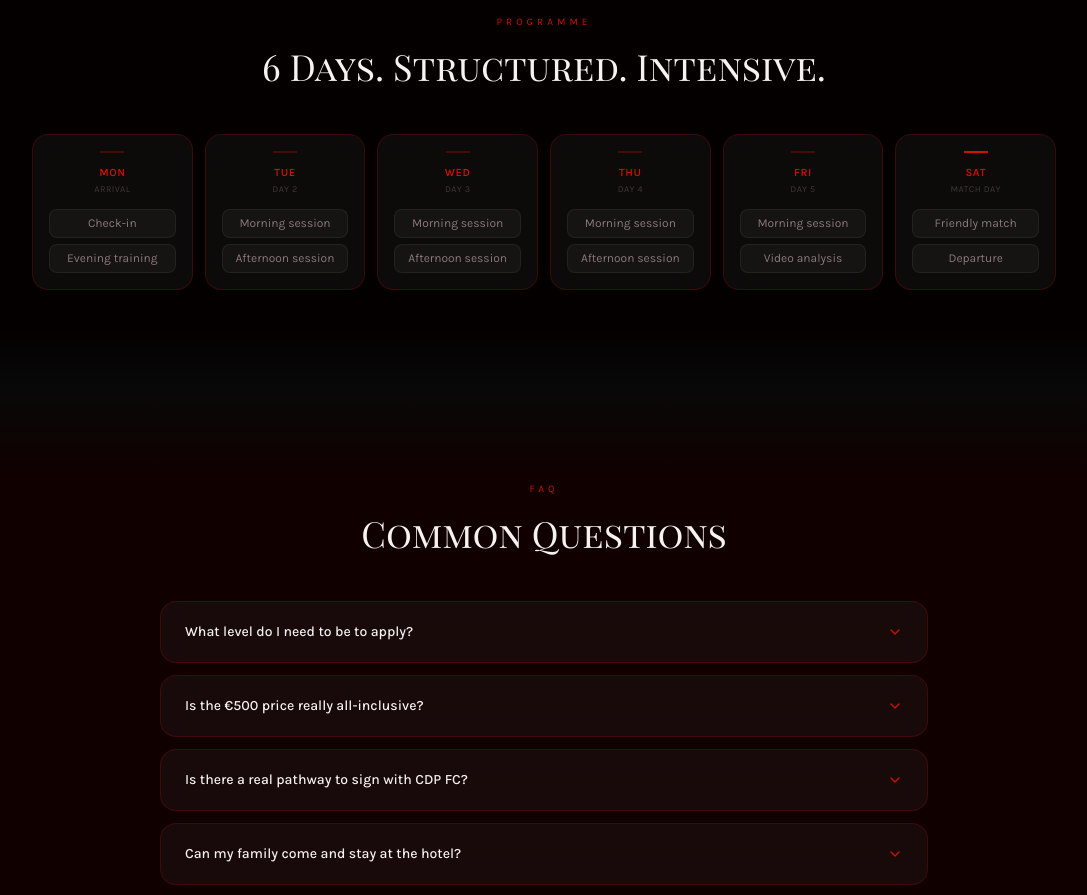
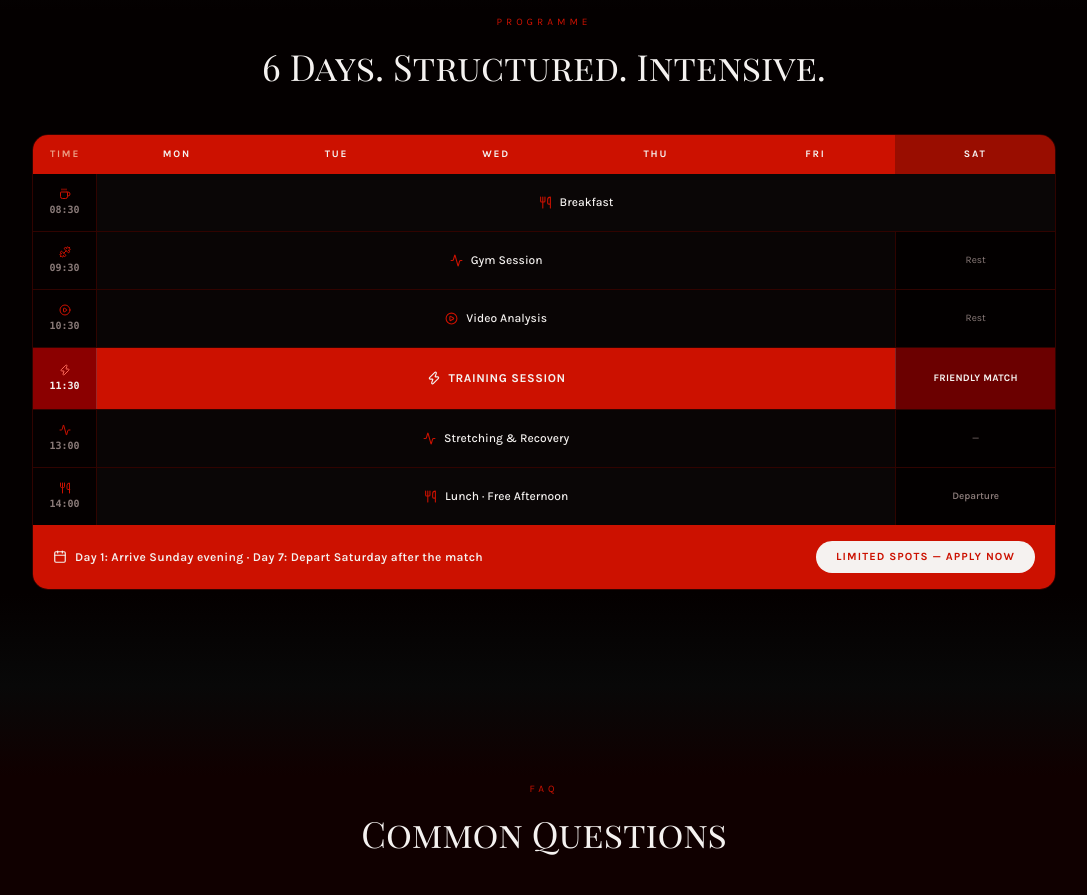
Before and after one commit to cdpfutbolclub-sketch/hotel-garden, a Next.js app: page /draft-week in a window 1280 px wide. Shown: the part 5300-6195 px from the top of the page, without its empty margins (96-1183 px from the left). Built offline with nearby package versions, Linux system fonts and the light colour scheme; no server answers.

Commit message:
Replace schedule day-cards with visual timetable grid

```diff
--- a/app/draft-week/page.tsx
+++ b/app/draft-week/page.tsx
@@ -5,6 +5,7 @@ import { motion, AnimatePresence } from "framer-motion";
 import {
   Check, CheckCircle, Calendar, ChevronDown,
   Phone, ArrowRight, Users, Shield, Mountain, MessageCircle, Star,
+  Utensils, Dumbbell, PlayCircle, Zap, Activity, Coffee,
 } from "lucide-react";
 
 // ── Color tokens (used throughout as inline styles) ───────────────────────────
@@ -870,52 +871,202 @@ export default function DraftWeekPage() {
             </h2>
           </motion.div>
 
-          <div className="grid grid-cols-2 sm:grid-cols-3 lg:grid-cols-6 gap-3">
-            {schedule.map((day, i) => (
-              <motion.div
-                key={day.day}
-                initial={{ opacity: 0, y: 16 }}
-                whileInView={{ opacity: 1, y: 0 }}
-                viewport={{ once: true }}
-                transition={{ delay: i * 0.07 }}
-                className="rounded-2xl p-4 text-center backdrop-blur-[14px] transition-all duration-300"
-                style={{
-                  background: C.cardBg,
-                  border: `1px solid ${C.redBorder}`,
-                }}
+          {/* Visual Schedule Table */}
+          <motion.div
+            initial={{ opacity: 0, y: 20 }}
+            whileInView={{ opacity: 1, y: 0 }}
+            viewport={{ once: true }}
+            transition={{ duration: 0.5 }}
+            className="overflow-x-auto rounded-2xl"
+            style={{ border: `1px solid ${C.redBorder}` }}
+          >
+            <div style={{ minWidth: 560 }}>
+              {/* Header Row */}
+              <div
+                className="grid text-[10px] font-bold tracking-[0.18em] uppercase"
+                style={{ gridTemplateColumns: "64px repeat(5,1fr) 1fr", background: C.red }}
               >
-                {/* Red top accent */}
+                <div className="px-3 py-3 flex items-center justify-center opacity-70">TIME</div>
+                {["MON","TUE","WED","THU","FRI"].map(d => (
+                  <div key={d} className="px-2 py-3 flex items-center justify-center" style={{ color: C.white }}>
+                    {d}
+                  </div>
+                ))}
                 <div
-                  className="w-6 h-0.5 mx-auto mb-3"
-                  style={{ background: day.label === "Match Day" ? C.red : "rgba(204,17,0,0.3)" }}
-                />
-                <p
-                  className="text-[11px] font-semibold tracking-wider uppercase mb-0.5"
-                  style={{ color: C.red }}
+                  className="px-2 py-3 flex items-center justify-center font-extrabold"
+                  style={{ color: C.white, background: "rgba(0,0,0,0.25)" }}
                 >
-                  {day.day}
-                </p>
-                <p className="text-[9px] tracking-wider uppercase mb-3 opacity-40" style={{ color: C.muted }}>
-                  {day.label}
-                </p>
-                <div className="space-y-1.5">
-                  {day.sessions.map((s) => (
-                    <p
-                      key={s}
-                      className="text-xs rounded-lg px-2 py-1.5 leading-tight"
-                      style={{
-                        color: C.muted,
-                        background: "rgba(255,255,255,0.04)",
-                        border: "1px solid rgba(255,255,255,0.06)",
-                      }}
-                    >
-                      {s}
-                    </p>
-                  ))}
+                  SAT
                 </div>
-              </motion.div>
-            ))}
-          </div>
+              </div>
+
+              {/* Row: 08:30 Breakfast */}
+              <div
+                className="grid border-b"
+                style={{ gridTemplateColumns: "64px repeat(5,1fr) 1fr", borderColor: C.redBorder }}
+              >
+                <div className="px-3 py-3.5 flex flex-col items-center justify-center gap-0.5 border-r" style={{ borderColor: C.redBorder }}>
+                  <Coffee size={12} style={{ color: C.red }} />
+                  <span className="text-[10px] font-mono font-semibold" style={{ color: C.muted }}>08:30</span>
+                </div>
+                {/* spans all 5 weekdays + SAT */}
+                <div
+                  className="flex items-center justify-center gap-2 py-3.5"
+                  style={{ gridColumn: "span 6", background: "rgba(255,255,255,0.025)" }}
+                >
+                  <Utensils size={13} style={{ color: C.red }} />
+                  <span className="text-xs font-medium" style={{ color: C.white }}>Breakfast</span>
+                </div>
+              </div>
+
+              {/* Row: 09:30 Gym */}
+              <div
+                className="grid border-b"
+                style={{ gridTemplateColumns: "64px repeat(5,1fr) 1fr", borderColor: C.redBorder }}
+              >
+                <div className="px-3 py-3.5 flex flex-col items-center justify-center gap-0.5 border-r" style={{ borderColor: C.redBorder }}>
+                  <Dumbbell size={12} style={{ color: C.red }} />
+                  <span className="text-[10px] font-mono font-semibold" style={{ color: C.muted }}>09:30</span>
+                </div>
+                <div
+                  className="flex items-center justify-center gap-2 py-3.5"
+                  style={{ gridColumn: "span 5", background: "rgba(255,255,255,0.02)" }}
+                >
+                  <Activity size={13} style={{ color: C.red }} />
+                  <span className="text-xs font-medium" style={{ color: C.white }}>Gym Session</span>
+                </div>
+                <div
+                  className="flex items-center justify-center py-3.5 border-l"
+                  style={{ borderColor: C.redBorder, background: "rgba(0,0,0,0.15)" }}
+                >
+                  <span className="text-[10px]" style={{ color: C.muted }}>Rest</span>
+                </div>
+              </div>
+
+              {/* Row: 10:30 Video Analysis */}
+              <div
+                className="grid border-b"
+                style={{ gridTemplateColumns: "64px repeat(5,1fr) 1fr", borderColor: C.redBorder }}
+              >
+                <div className="px-3 py-3.5 flex flex-col items-center justify-center gap-0.5 border-r" style={{ borderColor: C.redBorder }}>
+                  <PlayCircle size={12} style={{ color: C.red }} />
+                  <span className="text-[10px] font-mono font-semibold" style={{ color: C.muted }}>10:30</span>
+                </div>
+                <div
+                  className="flex items-center justify-center gap-2 py-3.5"
+                  style={{ gridColumn: "span 5", background: "rgba(255,255,255,0.02)" }}
+                >
+                  <PlayCircle size={13} style={{ color: C.red }} />
+                  <span className="text-xs font-medium" style={{ color: C.white }}>Video Analysis</span>
+                </div>
+                <div
+                  className="flex items-center justify-center py-3.5 border-l"
+                  style={{ borderColor: C.redBorder, background: "rgba(0,0,0,0.15)" }}
+                >
+                  <span className="text-[10px]" style={{ color: C.muted }}>Rest</span>
+                </div>
+              </div>
+
+              {/* Row: 11:30 TRAINING SESSION — highlighted red */}
+              <div
+                className="grid border-b"
+                style={{ gridTemplateColumns: "64px repeat(5,1fr) 1fr", borderColor: C.redBorder }}
+              >
+                <div
+                  className="px-3 py-4 flex flex-col items-center justify-center gap-0.5 border-r"
+                  style={{ borderColor: "rgba(255,255,255,0.15)", background: C.redDark }}
+                >
+                  <Zap size={12} style={{ color: "#FF6B5B" }} />
+                  <span className="text-[10px] font-mono font-bold" style={{ color: C.white }}>11:30</span>
+                </div>
+                <div
+                  className="flex items-center justify-center gap-2 py-4"
+                  style={{ gridColumn: "span 5", background: C.red }}
+                >
+                  <Zap size={14} style={{ color: C.white }} />
+                  <span className="text-xs font-extrabold tracking-wider uppercase" style={{ color: C.white }}>
+                    Training Session
+                  </span>
+                </div>
+                <div
+                  className="flex items-center justify-center py-4 border-l"
+                  style={{ borderColor: "rgba(255,255,255,0.15)", background: "#6B0000" }}
+                >
+                  <span className="text-[10px] font-bold tracking-wide uppercase text-center leading-tight px-1" style={{ color: C.white }}>
+                    Friendly Match
+                  </span>
+                </div>
+              </div>
+
+              {/* Row: 13:00 Stretching */}
+              <div
+                className="grid border-b"
+                style={{ gridTemplateColumns: "64px repeat(5,1fr) 1fr", borderColor: C.redBorder }}
+              >
+                <div className="px-3 py-3.5 flex flex-col items-center justify-center gap-0.5 border-r" style={{ borderColor: C.redBorder }}>
+                  <Activity size={12} style={{ color: C.red }} />
+                  <span className="text-[10px] font-mono font-semibold" style={{ color: C.muted }}>13:00</span>
+                </div>
+                <div
+                  className="flex items-center justify-center gap-2 py-3.5"
+                  style={{ gridColumn: "span 5", background: "rgba(255,255,255,0.02)" }}
+                >
+                  <Activity size={13} style={{ color: C.red }} />
+                  <span className="text-xs font-medium" style={{ color: C.white }}>Stretching &amp; Recovery</span>
+                </div>
+                <div
+                  className="flex items-center justify-center py-3.5 border-l"
+                  style={{ borderColor: C.redBorder, background: "rgba(0,0,0,0.15)" }}
+                >
+                  <span className="text-[10px]" style={{ color: C.muted }}>—</span>
+                </div>
+              </div>
+
+              {/* Row: 14:00 Lunch */}
+              <div
+                className="grid"
+                style={{ gridTemplateColumns: "64px repeat(5,1fr) 1fr" }}
+              >
+                <div className="px-3 py-3.5 flex flex-col items-center justify-center gap-0.5 border-r" style={{ borderColor: C.redBorder }}>
+                  <Utensils size={12} style={{ color: C.red }} />
+                  <span className="text-[10px] font-mono font-semibold" style={{ color: C.muted }}>14:00</span>
+                </div>
+                <div
+                  className="flex items-center justify-center gap-2 py-3.5"
+                  style={{ gridColumn: "span 5", background: "rgba(255,255,255,0.025)" }}
+                >
+                  <Utensils size={13} style={{ color: C.red }} />
+                  <span className="text-xs font-medium" style={{ color: C.white }}>Lunch · Free Afternoon</span>
+                </div>
+                <div
+                  className="flex items-center justify-center py-3.5 border-l"
+                  style={{ borderColor: C.redBorder, background: "rgba(0,0,0,0.15)" }}
+                >
+                  <span className="text-[10px] font-semibold" style={{ color: C.muted }}>Departure</span>
+                </div>
+              </div>
+
+              {/* Bottom info bar */}
+              <div
+                className="flex flex-col sm:flex-row items-center justify-between gap-3 px-5 py-4"
+                style={{ background: C.red }}
+              >
+                <div className="flex items-center gap-2">
+                  <Calendar size={14} style={{ color: C.white }} />
+                  <span className="text-xs font-semibold tracking-wide" style={{ color: C.white }}>
+                    Day 1: Arrive Sunday evening · Day 7: Depart Saturday after the match
+                  </span>
+                </div>
+                <button
+                  onClick={() => scrollToForm()}
+                  className="shrink-0 text-[11px] font-bold tracking-widest uppercase px-5 py-2 rounded-full transition-colors"
+                  style={{ background: C.white, color: C.red }}
+                >
+                  Limited Spots — Apply Now
+                </button>
+              </div>
+            </div>
+          </motion.div>
         </div>
       </section>
 
```
